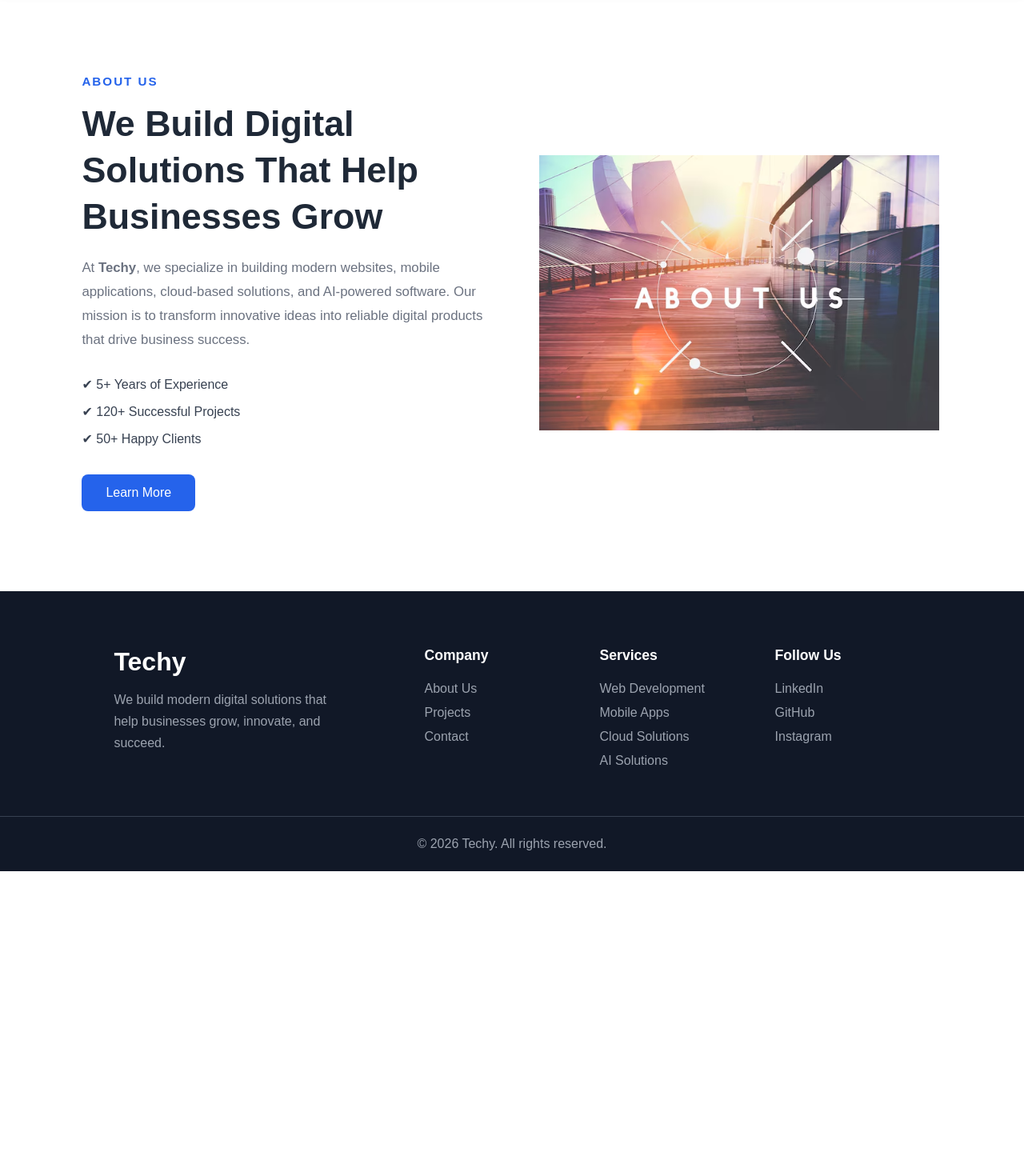
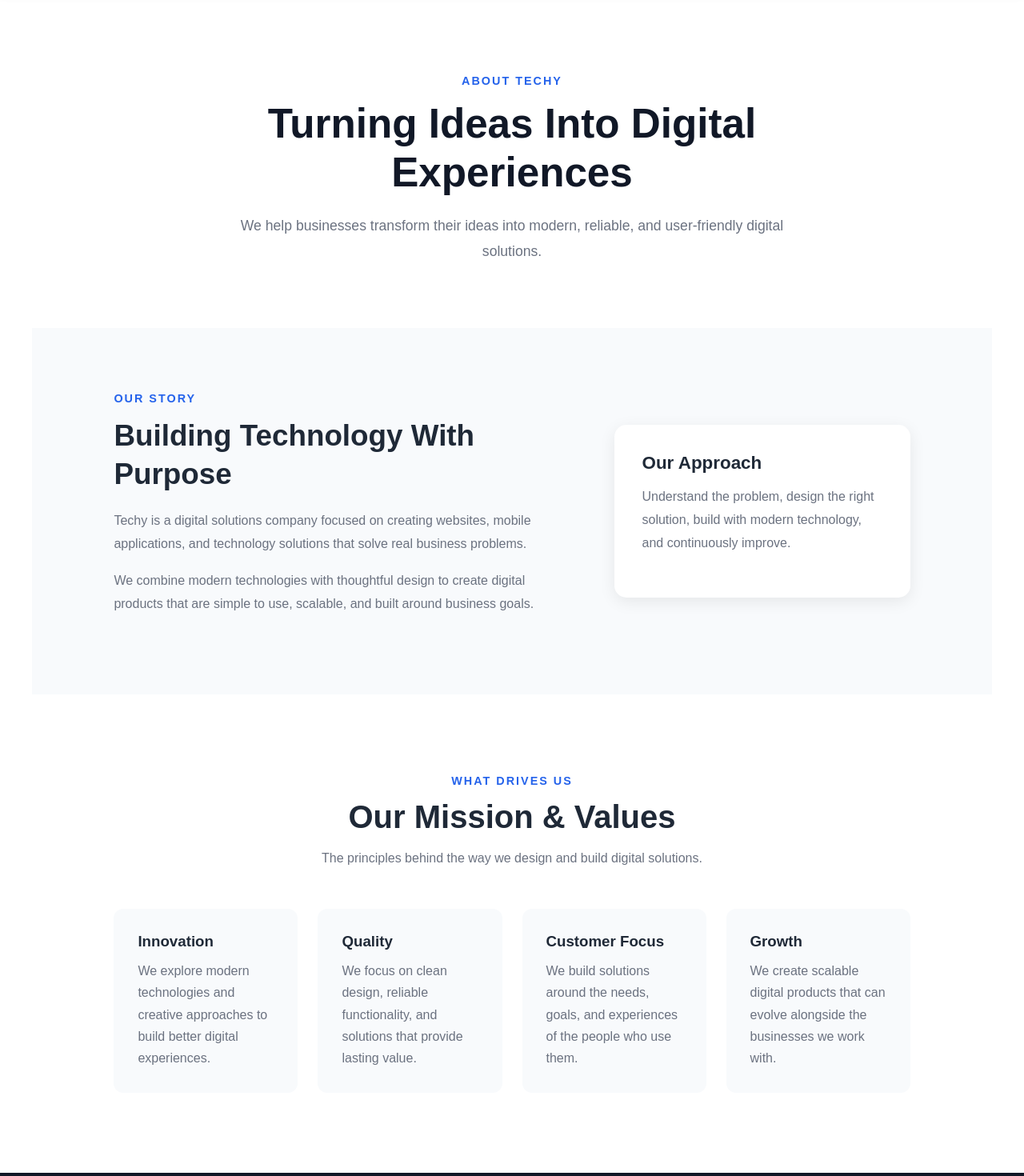
Before and after one commit to srikesh15/techy-website, a React app: page /about in a window 1280 px wide. Shown: the part 80-1550 px from the top of the page at 80% size. Before the commit the page ends 1169 px from the top, so only its background shows below. Built offline with nearby package versions, Linux system fonts and the light colour scheme; the HTML template or start-up script is replaced by a standard one.

Commit message:
projects and about section ui changes

```diff
--- a/src/components/home/About.css
+++ b/src/components/home/About.css
@@ -1,9 +1,14 @@
 .about {
+  max-width: 1200px;
+  margin: 0 auto;
+
   display: flex;
-  justify-content: space-between;
   align-items: center;
-  gap: 60px;
+
+  gap: 70px;
+
   padding: 100px 8%;
+
   background: #ffffff;
 }
 
@@ -12,69 +17,120 @@
 }
 
 .about-tag {
+  margin-bottom: 15px;
+
   color: #2563eb;
+
   font-size: 0.95rem;
   font-weight: 600;
   letter-spacing: 2px;
-  margin-bottom: 15px;
 }
 
 .about-content h2 {
+  margin: 0 0 20px;
+
+  color: #1f2937;
+
   font-size: 2.8rem;
-  color: #1f2937;
   line-height: 1.3;
-  margin-bottom: 20px;
 }
 
 .about-description {
+  margin-bottom: 30px;
+
   color: #6b7280;
+
   font-size: 1.05rem;
   line-height: 1.8;
-  margin-bottom: 30px;
+}
+
+.about-description strong {
+  color: #1f2937;
 }
 
 .about-list {
+  padding: 0;
+  margin: 0 0 35px;
+
   list-style: none;
-  padding: 0;
-  margin-bottom: 35px;
 }
 
 .about-list li {
   margin-bottom: 15px;
+
+  color: #374151;
+
   font-size: 1rem;
-  color: #374151;
   font-weight: 500;
 }
 
+.about-list li:last-child {
+  margin-bottom: 0;
+}
+
 .about-btn {
+  display: inline-block;
+
+  padding: 14px 30px;
+
   background: #2563eb;
-  color: white;
+  color: #ffffff;
+
+  text-decoration: none;
   border: none;
-  padding: 14px 30px;
   border-radius: 8px;
+
   font-size: 1rem;
+  font-weight: 600;
+
   cursor: pointer;
-  transition: 0.3s;
+
+  transition: background 0.3s ease, transform 0.3s ease;
 }
 
 .about-btn:hover {
   background: #1d4ed8;
+  color: #ffffff;
+  text-decoration: none;
+
+  transform: translateY(-2px);
 }
 
 .about-image {
   flex: 1;
+
   display: flex;
   justify-content: center;
 }
 
 .about-image img {
+  display: block;
+
   width: 100%;
   max-width: 500px;
+
+  border-radius: 12px;
 }
+
+/* Tablet */
+
+@media (max-width: 1024px) {
+  .about {
+    gap: 40px;
+    padding: 80px 6%;
+  }
+
+  .about-content h2 {
+    font-size: 2.4rem;
+  }
+}
+
+/* Mobile */
 
 @media (max-width: 768px) {
   .about {
     flex-direction: column;
+
     padding: 70px 6%;
     gap: 40px;
   }
@@ -90,4 +146,24 @@
   .about-image {
     width: 100%;
   }
+
+  .about-image img {
+    max-width: 550px;
+  }
 }
+
+/* Small mobile */
+
+@media (max-width: 480px) {
+  .about {
+    padding: 60px 5%;
+  }
+
+  .about-content h2 {
+    font-size: 1.8rem;
+  }
+
+  .about-list li {
+    font-size: 0.95rem;
+  }
+}
--- a/src/components/home/About.jsx
+++ b/src/components/home/About.jsx
@@ -1,10 +1,11 @@
+import { Link } from "react-router-dom";
 import "./About.css";
-import about from '../../assets/about.avif';
+import about from "../../assets/about.avif";
 
 const highlights = [
-  "5+ Years of Experience",
-  "120+ Successful Projects",
-  "50+ Happy Clients",
+  "Modern and responsive solutions",
+  "Business-focused digital products",
+  "Reliable and scalable technology",
 ];
 
 function About() {
@@ -18,10 +19,9 @@
         </h2>
 
         <p className="about-description">
-          At <strong>Techy</strong>, we specialize in building modern websites,
-          mobile applications, cloud-based solutions, and AI-powered software.
-          Our mission is to transform innovative ideas into reliable digital
-          products that drive business success.
+          At <strong>Techy</strong>, we create modern digital experiences
+          that help businesses establish their online presence, improve
+          customer engagement, and grow.
         </p>
 
         <ul className="about-list">
@@ -30,7 +30,9 @@
           ))}
         </ul>
 
-        <button className="about-btn">Learn More</button>
+        <Link to="/about" className="about-btn">
+          Learn More
+        </Link>
       </div>
 
       <div className="about-image">
--- a/src/components/home/Projects.jsx
+++ b/src/components/home/Projects.jsx
@@ -1,8 +1,11 @@
+import { Link } from "react-router-dom";
 import "./Projects.css";
 import ProjectCard from "../common/ProjectCard";
 import projects from "../../data/projects";
 
 function Projects() {
+  const featuredProjects = projects.slice(0, 3);
+
   return (
     <section id="projects" className="projects-section">
       <div className="projects-header">
@@ -17,7 +20,7 @@
       </div>
 
       <div className="projects-grid">
-        {projects.map((project) => (
+        {featuredProjects.map((project) => (
           <ProjectCard
             key={project.id}
             image={project.image}
@@ -27,6 +30,12 @@
           />
         ))}
       </div>
+
+      <div className="projects-cta">
+        <Link to="/projects" className="projects-btn">
+          View All Projects
+        </Link>
+      </div>
     </section>
   );
 }
--- /dev/null
+++ b/src/pages/AboutPage.css
@@ -0,0 +1,241 @@
+.about-page {
+  background: #ffffff;
+}
+
+/* Intro */
+
+.about-page-intro {
+  max-width: 850px;
+
+  margin: 0 auto;
+
+  padding: 100px 6% 80px;
+
+  text-align: center;
+}
+
+.about-page-tag {
+  margin-bottom: 15px;
+
+  color: #2563eb;
+
+  font-size: 0.9rem;
+  font-weight: 600;
+  letter-spacing: 2px;
+}
+
+.about-page-intro h1 {
+  margin: 0 0 20px;
+
+  color: #111827;
+
+  font-size: 3.2rem;
+  line-height: 1.2;
+}
+
+.about-page-intro > p:last-child {
+  max-width: 700px;
+
+  margin: 0 auto;
+
+  color: #6b7280;
+
+  font-size: 1.1rem;
+  line-height: 1.8;
+}
+
+/* Story */
+
+.about-story {
+  max-width: 1200px;
+
+  margin: 0 auto;
+
+  padding: 80px 8%;
+
+  display: grid;
+  grid-template-columns: 1.5fr 1fr;
+
+  gap: 70px;
+
+  align-items: center;
+
+  background: #f8fafc;
+}
+
+.about-story h2 {
+  margin: 0 0 20px;
+
+  color: #1f2937;
+
+  font-size: 2.3rem;
+  line-height: 1.3;
+}
+
+.about-story p:not(.about-page-tag) {
+  margin-bottom: 18px;
+
+  color: #6b7280;
+
+  line-height: 1.8;
+}
+
+.about-story-card {
+  padding: 35px;
+
+  background: #ffffff;
+
+  border-radius: 15px;
+
+  box-shadow: 0 5px 20px rgba(0, 0, 0, 0.08);
+}
+
+.about-story-card h3 {
+  margin: 0 0 15px;
+
+  color: #1f2937;
+
+  font-size: 1.4rem;
+}
+
+.about-story-card p {
+  margin: 0;
+
+  color: #6b7280;
+
+  line-height: 1.7;
+}
+
+/* Values */
+
+.about-values {
+  max-width: 1200px;
+
+  margin: 0 auto;
+
+  padding: 100px 8%;
+}
+
+.about-values-header {
+  max-width: 700px;
+
+  margin: 0 auto 50px;
+
+  text-align: center;
+}
+
+.about-values-header h2 {
+  margin: 0 0 15px;
+
+  color: #1f2937;
+
+  font-size: 2.5rem;
+}
+
+.about-values-header > p:last-child {
+  margin: 0;
+
+  color: #6b7280;
+
+  line-height: 1.7;
+}
+
+.about-values-grid {
+  display: grid;
+
+  grid-template-columns: repeat(4, 1fr);
+
+  gap: 25px;
+}
+
+.value-card {
+  padding: 30px;
+
+  background: #f8fafc;
+
+  border-radius: 12px;
+
+  transition: transform 0.3s ease, box-shadow 0.3s ease;
+}
+
+.value-card:hover {
+  transform: translateY(-5px);
+
+  box-shadow: 0 10px 25px rgba(0, 0, 0, 0.08);
+}
+
+.value-card h3 {
+  margin: 0 0 12px;
+
+  color: #1f2937;
+}
+
+.value-card p {
+  margin: 0;
+
+  color: #6b7280;
+
+  line-height: 1.7;
+}
+
+/* Tablet */
+
+@media (max-width: 1024px) {
+  .about-values-grid {
+    grid-template-columns: repeat(2, 1fr);
+  }
+
+  .about-story {
+    gap: 40px;
+  }
+}
+
+/* Mobile */
+
+@media (max-width: 768px) {
+  .about-page-intro {
+    padding: 70px 6% 60px;
+  }
+
+  .about-page-intro h1 {
+    font-size: 2.3rem;
+  }
+
+  .about-story {
+    grid-template-columns: 1fr;
+
+    padding: 70px 6%;
+  }
+
+  .about-story h2 {
+    font-size: 2rem;
+  }
+
+  .about-values {
+    padding: 70px 6%;
+  }
+
+  .about-values-header h2 {
+    font-size: 2rem;
+  }
+
+  .about-values-grid {
+    grid-template-columns: 1fr;
+  }
+}
+
+/* Small mobile */
+
+@media (max-width: 480px) {
+  .about-page-intro {
+    padding: 60px 5% 50px;
+  }
+
+  .about-page-intro h1 {
+    font-size: 2rem;
+  }
+
+  .about-page-intro > p:last-child {
+    font-size: 1rem;
+  }
+}
--- a/src/pages/AboutPage.jsx
+++ b/src/pages/AboutPage.jsx
@@ -1,16 +1,105 @@
-import PageHero from "../components/common/PageHero";
-import About from "../components/home/About";
+import "./AboutPage.css";
 
 function AboutPage() {
   return (
-    <>
-      {/* <PageHero
-        title="About Techy"
-        description="We build modern digital solutions that help businesses grow and succeed."
-      /> */}
+    <main className="about-page">
 
-      <About />
-    </>
+      <section className="about-page-intro">
+        <p className="about-page-tag">ABOUT TECHY</p>
+
+        <h1>
+          Turning Ideas Into Digital Experiences
+        </h1>
+
+        <p>
+          We help businesses transform their ideas into modern,
+          reliable, and user-friendly digital solutions.
+        </p>
+      </section>
+
+      <section className="about-story">
+        <div>
+          <p className="about-page-tag">OUR STORY</p>
+
+          <h2>Building Technology With Purpose</h2>
+
+          <p>
+            Techy is a digital solutions company focused on creating
+            websites, mobile applications, and technology solutions
+            that solve real business problems.
+          </p>
+
+          <p>
+            We combine modern technologies with thoughtful design to
+            create digital products that are simple to use, scalable,
+            and built around business goals.
+          </p>
+        </div>
+
+        <div className="about-story-card">
+          <h3>Our Approach</h3>
+
+          <p>
+            Understand the problem, design the right solution, build
+            with modern technology, and continuously improve.
+          </p>
+        </div>
+      </section>
+
+      <section className="about-values">
+        <div className="about-values-header">
+          <p className="about-page-tag">WHAT DRIVES US</p>
+
+          <h2>Our Mission & Values</h2>
+
+          <p>
+            The principles behind the way we design and build digital
+            solutions.
+          </p>
+        </div>
+
+        <div className="about-values-grid">
+
+          <article className="value-card">
+            <h3>Innovation</h3>
+
+            <p>
+              We explore modern technologies and creative approaches
+              to build better digital experiences.
+            </p>
+          </article>
+
+          <article className="value-card">
+            <h3>Quality</h3>
+
+            <p>
+              We focus on clean design, reliable functionality, and
+              solutions that provide lasting value.
+            </p>
+          </article>
+
+          <article className="value-card">
+            <h3>Customer Focus</h3>
+
+            <p>
+              We build solutions around the needs, goals, and
+              experiences of the people who use them.
+            </p>
+          </article>
+
+          <article className="value-card">
+            <h3>Growth</h3>
+
+            <p>
+              We create scalable digital products that can evolve
+              alongside the businesses we work with.
+            </p>
+          </article>
+
+        </div>
+      </section>
+
+    </main>
   );
 }
 
--- /dev/null
+++ b/src/pages/ProjectsPage.css
@@ -0,0 +1,117 @@
+.projects-page {
+  background: #ffffff;
+}
+
+/* Intro */
+
+.projects-page-intro {
+  max-width: 800px;
+
+  margin: 0 auto;
+
+  padding: 100px 6% 80px;
+
+  text-align: center;
+}
+
+.projects-page-intro p {
+  margin-bottom: 15px;
+
+  color: #2563eb;
+
+  font-size: 0.9rem;
+  font-weight: 600;
+  letter-spacing: 2px;
+}
+
+.projects-page-intro h1 {
+  margin: 0 0 20px;
+
+  color: #111827;
+
+  font-size: 3.2rem;
+  line-height: 1.2;
+}
+
+.projects-page-intro span {
+  display: block;
+
+  color: #6b7280;
+
+  font-size: 1.1rem;
+  line-height: 1.8;
+}
+
+/* Projects */
+
+.projects-page-list {
+  background: #f8fafc;
+
+  padding: 80px 8% 100px;
+}
+
+.projects-page-grid {
+  max-width: 1200px;
+
+  margin: 0 auto;
+
+  display: grid;
+
+  grid-template-columns: repeat(3, 1fr);
+
+  gap: 30px;
+}
+
+/* Tablet */
+
+@media (max-width: 1024px) {
+  .projects-page-list {
+    padding: 70px 6% 80px;
+  }
+
+  .projects-page-grid {
+    grid-template-columns: repeat(2, 1fr);
+  }
+}
+
+/* Mobile */
+
+@media (max-width: 768px) {
+  .projects-page-intro {
+    padding: 70px 6% 60px;
+  }
+
+  .projects-page-intro h1 {
+    font-size: 2.3rem;
+  }
+
+  .projects-page-intro span {
+    font-size: 1rem;
+  }
+
+  .projects-page-list {
+    padding: 60px 6% 70px;
+  }
+
+  .projects-page-grid {
+    grid-template-columns: 1fr;
+
+    gap: 20px;
+  }
+}
+
+/* Small mobile */
+
+@media (max-width: 480px) {
+  .projects-page-intro {
+    padding: 60px 5% 50px;
+  }
+
+  .projects-page-intro h1 {
+    font-size: 2rem;
+  }
+
+  .projects-page-list {
+    padding: 50px 5% 60px;
+  }
+}
--- a/src/pages/ProjectsPage.jsx
+++ b/src/pages/ProjectsPage.jsx
@@ -1,16 +1,37 @@
-import PageHero from "../components/common/PageHero";
-import Projects from "../components/home/Projects";
+import "./ProjectsPage.css";
+import ProjectCard from "../components/common/ProjectCard";
+import projects from "../data/projects";
 
 function ProjectsPage() {
   return (
-    <>
-      {/* <PageHero
-        title="Our Projects"
-        description="Take a look at some of the digital experiences and solutions we've built."
-      /> */}
+    <main className="projects-page">
 
-      <Projects />
-    </>
+      <section className="projects-page-intro">
+        <p>OUR PROJECTS</p>
+
+        <h1>What We've Built</h1>
+
+        <span>
+          Explore our collection of digital solutions created to solve
+          business challenges and deliver meaningful user experiences.
+        </span>
+      </section>
+
+      <section className="projects-page-list">
+        <div className="projects-page-grid">
+          {projects.map((project) => (
+            <ProjectCard
+              key={project.id}
+              image={project.image}
+              category={project.category}
+              title={project.title}
+              description={project.description}
+            />
+          ))}
+        </div>
+      </section>
+
+    </main>
   );
 }
 
```
Also changed, not shown: src/components/home/Projects.css (+65 -13 lines).
